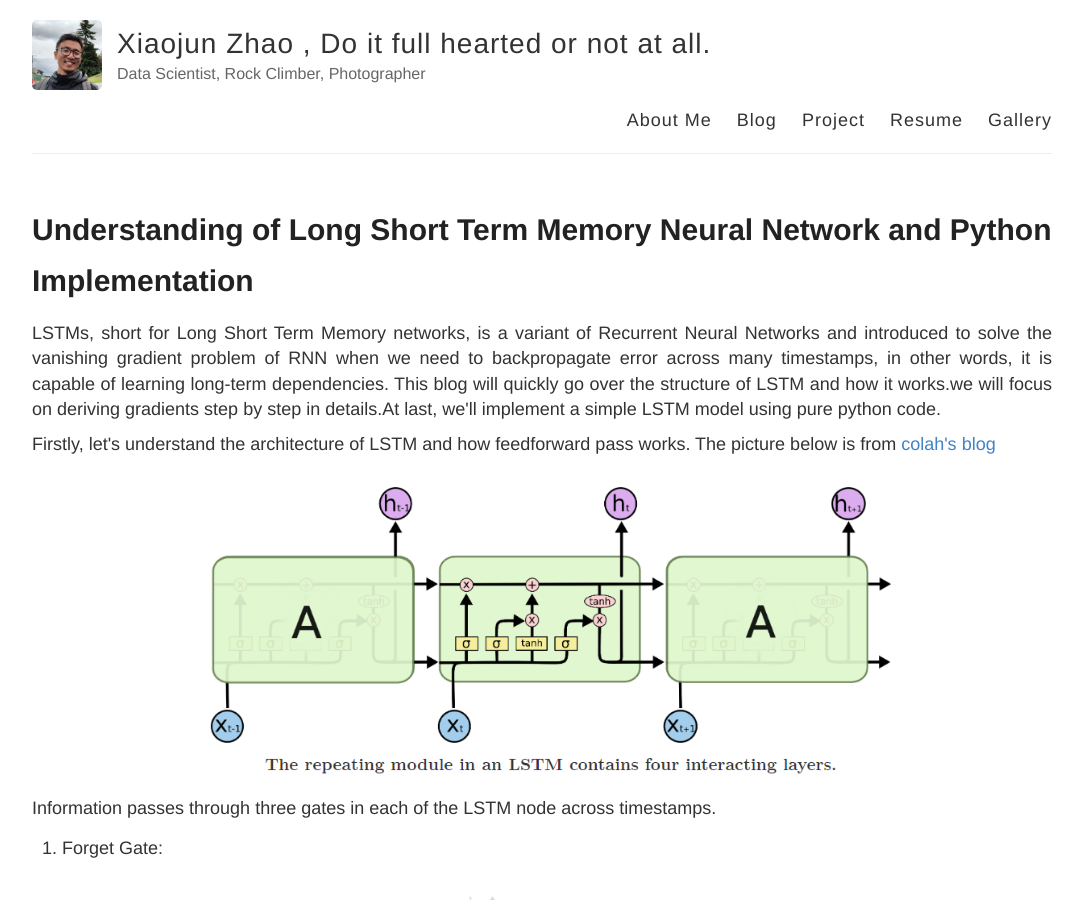
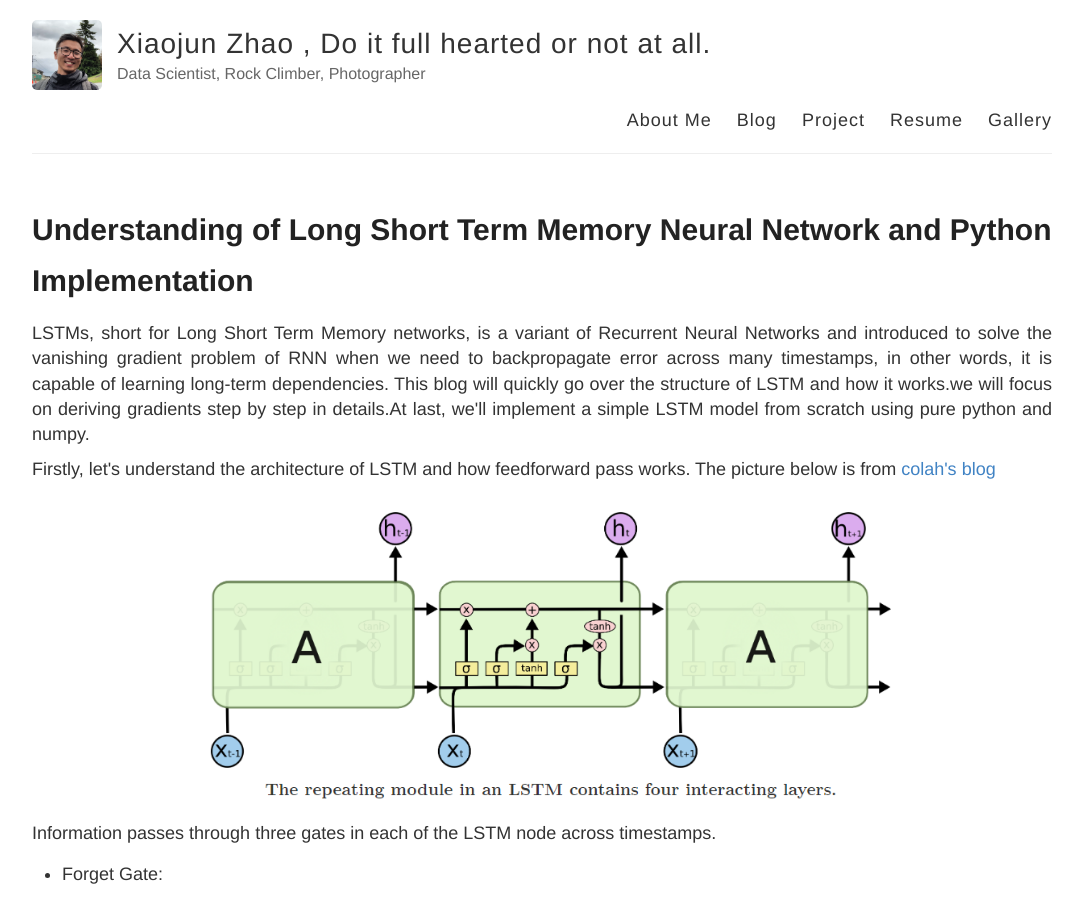
Before and after one commit to xiaojunzhao/xiaojunzhao.github.io, a Jekyll site: the page built from _posts/2017-02-20-LSTM.md, in a window 1280 px wide and 900 px high. Shown: the whole window, without its empty margins (98-1181 px from the left). Built offline with Jekyll 4.4.1, drawn with Linux system fonts in a browser that asks for light colours; formulas are drawn with MathJax 3; part of the change alters nothing that is shown.

Commit message:
Update 2017-02-20-LSTM.md

```diff
--- a/_posts/2017-02-20-LSTM.md
+++ b/_posts/2017-02-20-LSTM.md
@@ -4,7 +4,7 @@ title: Understanding of Long Short Term Memory Neural Network and Python Impleme
 permalink: blog/LSTM/
 ---
 
-<p style='text-align: justify;'>LSTMs, short for Long Short Term Memory networks, is a variant of Recurrent Neural Networks and introduced to solve the vanishing gradient problem of RNN when we need to backpropagate error across many timestamps, in other words, it is capable of learning long-term dependencies. This blog will quickly go over the structure of LSTM and how it works.we will focus on deriving gradients step by step in details.At last, we'll implement a simple LSTM model using pure python code. </p>
+<p style='text-align: justify;'>LSTMs, short for Long Short Term Memory networks, is a variant of Recurrent Neural Networks and introduced to solve the vanishing gradient problem of RNN when we need to backpropagate error across many timestamps, in other words, it is capable of learning long-term dependencies. This blog will quickly go over the structure of LSTM and how it works.we will focus on deriving gradients step by step in details.At last, we'll implement a simple LSTM model from scratch using pure python and numpy. </p>
 
 <p style='text-align: justify;'>Firstly, let's understand the architecture of LSTM and how feedforward pass works. The picture below is from <a href="http://colah.github.io/posts/2015-08-Understanding-LSTMs/">colah's blog</a> </p>
 <center>
@@ -12,14 +12,14 @@ permalink: blog/LSTM/
 </center>
 <p style='text-align: justify;'>Information passes through three gates in each of the LSTM node across timestamps.</p>
 
-1. Forget Gate:
+* Forget Gate:
 <center>
 <img src="/images/forget.png" class="center" style="width: 70%; height: 70%" >
 </center>
 
 <p style='text-align: justify;'>The forget gate \(f_t\) is capable of deciding which information to forget from the previous cell state \(C_{t-1}\), because the output of the sigmoid function \(\sigma\) is a single value between 0 and 1. Multiplying this value with an element of \(C_{t-1}\) means how much information we're going to throw away, or put in another way, how much informatio we're going to keep.  Here, we notice that we concate the previous hidden state \(h_{t-1}\) with the input vector \(X_{t}\) together. Let's assume the input \(X_{t}\) is a \(D \times 1\) vector, and \(h_{t-1}\) has \(H\) neurons, then the concated vector \([h_{t-1},X_{t}]\) is a \((H+D) \times 1\) vector. </p>
 
-2. Input Gate:
+* Input Gate:
 <center>
 <img src="/images/input.png" class="center" style="width: 70%; height: 70%" >
 </center>
```
